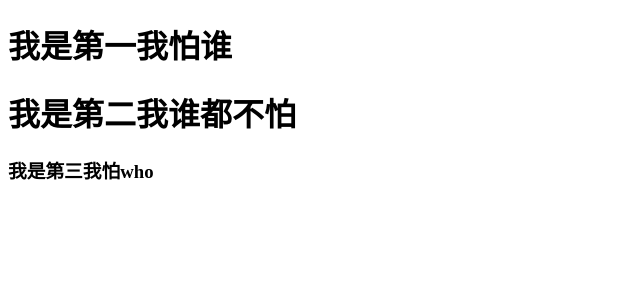
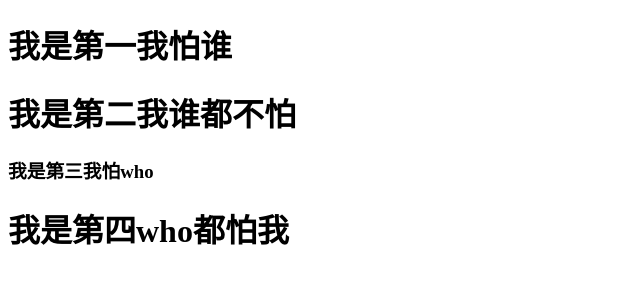
Before and after one commit to lb19966/qqqqq, a plain HTML site: page index.html in a window 1280 px wide. Shown: the whole page, without its empty margins (0-640 px from the left). Drawn offline with Linux system fonts and the light colour scheme.

Commit message:
'第四次提交h1'

```diff
--- a/index.html
+++ b/index.html
@@ -12,6 +12,7 @@
     <h1>我是第一我怕谁</h1>
     <h1>我是第二我谁都不怕</h1>
     <h3>我是第三我怕who</h3>
+    <h1>我是第四who都怕我</h1>
 </body>
 
 </html>
```
